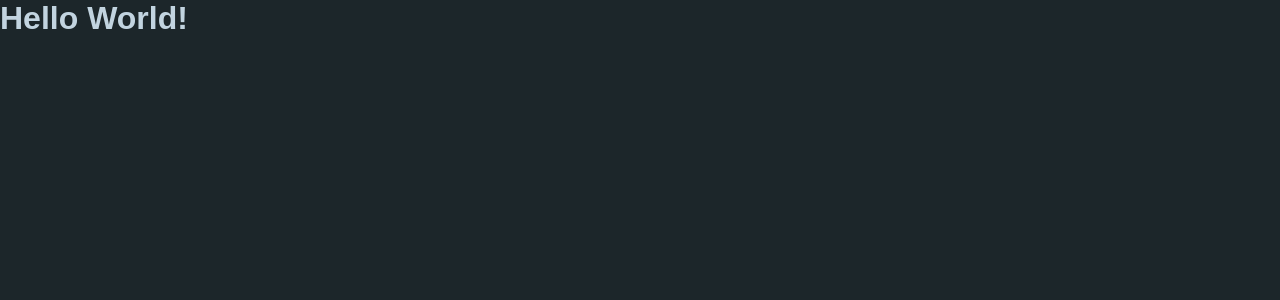
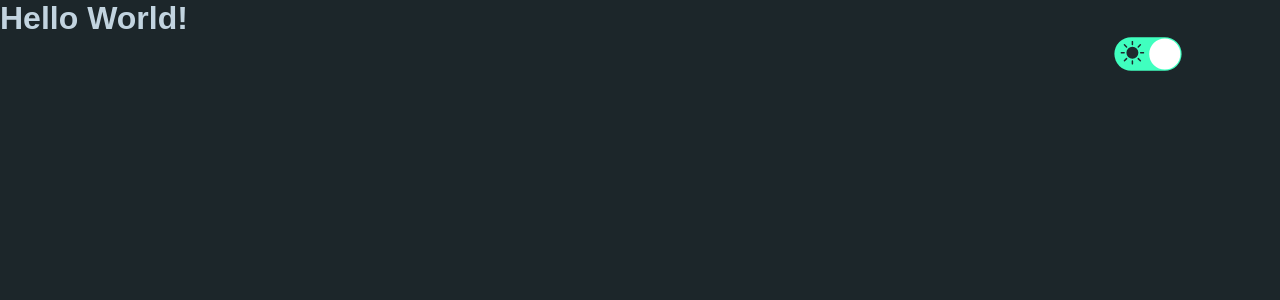
Before and after one commit to TurinoS/advice-generator, a Next.js app: page / in a window 1280 px wide. Shown: the top 300 px of the page. Built offline with nearby package versions, Linux system fonts and the light colour scheme.

Commit message:
feat: implementando switcher de temas

```diff
--- a/package.json
+++ b/package.json
@@ -18,6 +18,8 @@
     "next": "13.4.12",
     "react": "18.2.0",
     "react-dom": "18.2.0",
+    "react-icons": "^4.10.1",
+    "react-switch": "^7.0.0",
     "styled-components": "^6.0.5",
     "typescript": "5.1.6"
   }
--- a/src/app/page.tsx
+++ b/src/app/page.tsx
@@ -1,10 +1,12 @@
 import { GlobalStyle } from "@/styles/GlobalStyles"
 import { CustomThemeProvider } from "@/contexts/ThemeContext";
+import Switcher from "@/components/Switcher";
 
 export default function Home() {
   return (
     <CustomThemeProvider>
       <GlobalStyle />
+      <Switcher />
       <h1>Hello World!</h1>
     </CustomThemeProvider>
   )
--- /dev/null
+++ b/src/components/Switcher.tsx
@@ -0,0 +1,45 @@
+'use client'
+
+import styled from 'styled-components';
+import Switch from 'react-switch';
+import { BsSunFill, BsMoonStarsFill } from 'react-icons/bs'
+import { useTheme } from '@/contexts/ThemeContext';
+
+const ThemeSwitcher = styled.div`
+    position: absolute;
+    top: 5vh;
+    left: 87.5vw;
+    transform: scale(1.2);
+`
+
+const SunIcon = styled(BsSunFill)`
+    color: ${props => props.theme.colors.darkGrayishBlue};
+    font-size: 20px;
+    position: relative;
+    top: 3px;
+    left: 5px;
+`
+
+const MoonIcon = styled(BsMoonStarsFill)`
+    color: ${props => props.theme.colors.darkBlue};
+    font-size: 20px;
+    position: relative;
+    top: 3px;
+    left: 4px;
+`
+
+export default function Switcher() {
+    const { theme ,toggleTheme } = useTheme()
+    return(
+        <ThemeSwitcher>
+            <Switch
+                onChange={toggleTheme}
+                checked={theme.title === "dark" && true}
+                checkedIcon={<SunIcon/>}
+                uncheckedIcon={<MoonIcon/>}
+                offColor={theme.colors.neonGreen}
+                onColor={theme.colors.neonGreen}
+            />
+        </ThemeSwitcher>
+    )
+}
```
Also changed, not shown: 1 other file (tests, documents, lock files or other folders).
